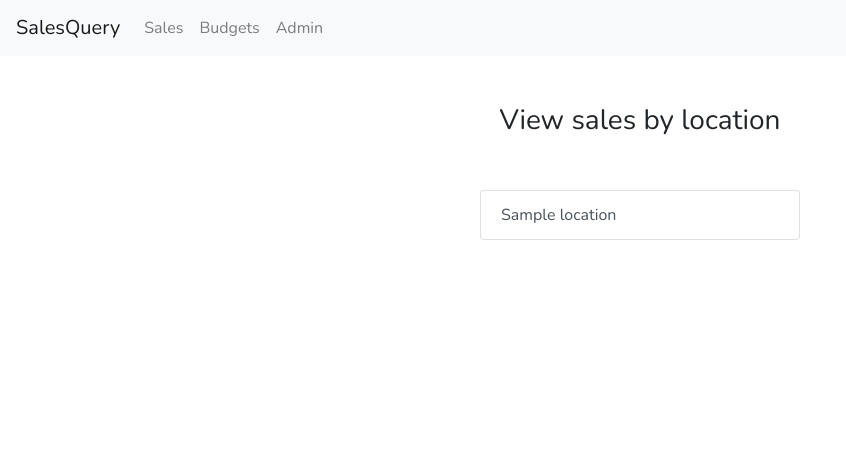
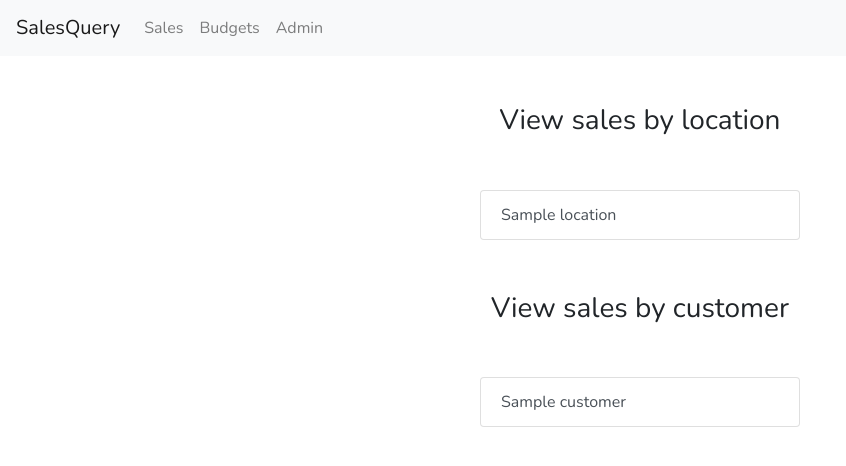
Before and after one commit to anthonyvittoria/Ledger, a Django app: template templates/SalesQuery/choosesale.html in a window 1280 px wide. Shown: the top 466 px of the page, without its empty margins (0-846 px from the left). Run offline with Django 3.2, Linux system fonts and the light colour scheme; the template is opened without the code that fills it: most values are stand-ins (such as "Sample title", 1, 10 or a date in 2020); some libraries are stand-ins or nearby versions.

Commit message:
Update choose sale view

```diff
--- a/templates/SalesQuery/choosesale.html
+++ b/templates/SalesQuery/choosesale.html
@@ -11,6 +11,16 @@
         {% else %}
             <p class="mt-5 mx-auto text-center">No sales records are available.</p>
         {% endif %}
+        <h3 class="mt-5 mx-auto text-center"> View sales by customer</h3>
+        {% if customers %}
+            <div class="list-group mt-5 mx-auto" style="width: 20em;">
+                {% for customer in customers %}
+                    <a href="#" style="text-decoration: none;"><button type="button" class="list-group-item list-group-item-action my-1">{{ customer }}</button></a>
+                {% endfor %}
+            </div>
+        {% else %}
+            <p class="mt-5 mx-auto text-center">No sales records are available.</p>
+        {% endif %}
 
         <script src="https://code.jquery.com/jquery-3.3.1.slim.min.js" integrity="sha384-q8i/X+965DzO0rT7abK41JStQIAqVgRVzpbzo5smXKp4YfRvH+8abtTE1Pi6jizo" crossorigin="anonymous"></script>
         <script src="https://cdnjs.cloudflare.com/ajax/libs/popper.js/1.14.7/umd/popper.min.js" integrity="sha384-UO2eT0CpHqdSJQ6hJty5KVphtPhzWj9WO1clHTMGa3JDZwrnQq4sF86dIHNDz0W1" crossorigin="anonymous"></script>
```
